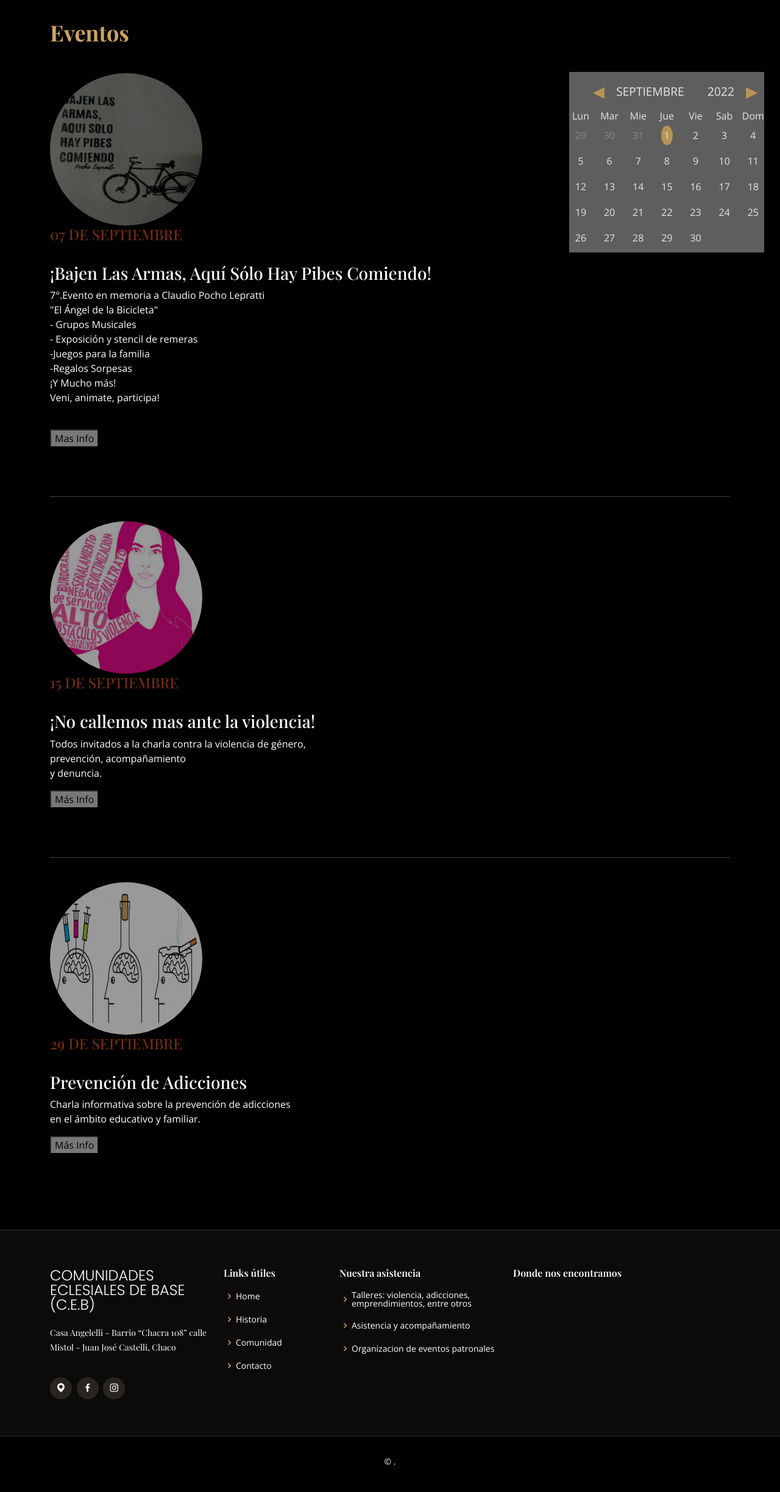
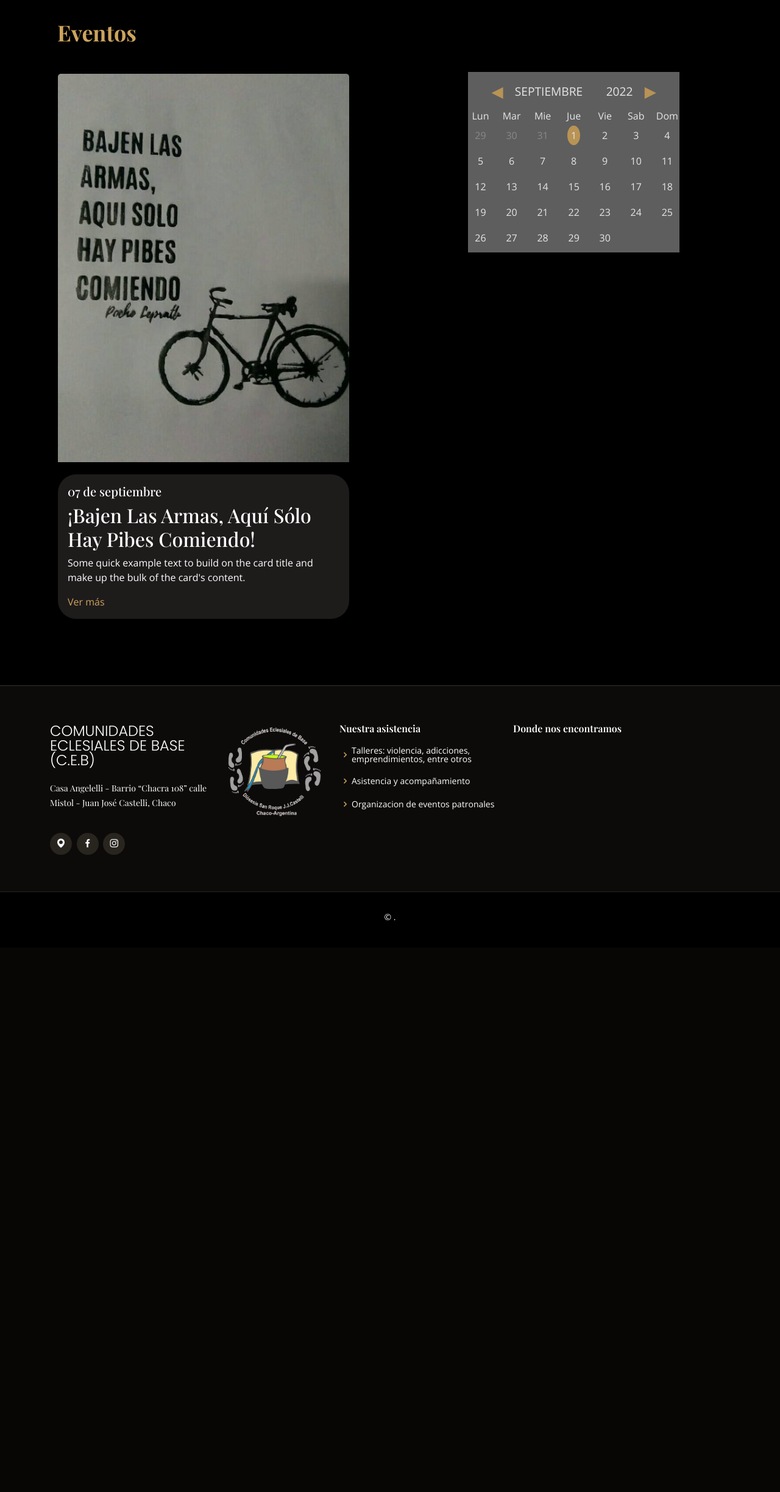
Before and after one commit to EstebanOrdenavia/Proyecto2022CEB, a Django app: a page that uses templates/base.html in a window 1280 px wide. Shown: the part 98-2545 px from the top of the page at 61% size. After the commit the page ends 1608 px from the top, so only its background shows below. Run offline with Django 3.2, Linux system fonts and the light colour scheme; some libraries are stand-ins or nearby versions; some web fonts are replaced; grey boxes are pictures that could not be loaded.

Commit message:
diseño detalle eventos

```diff
--- a/apps/eventos/urls.py
+++ b/apps/eventos/urls.py
@@ -5,4 +5,5 @@ from . import views
 app_name= 'eventos'
 urlpatterns = [
     path("eventos/", views.eventos, name="eventos"),
+    path("detalleeventos/", views.detalleEventos, name="detalleEventos"),
 ]
--- a/apps/eventos/views.py
+++ b/apps/eventos/views.py
@@ -3,3 +3,7 @@ from django.shortcuts import render
 # Create your views here.
 def eventos(request):
     return render(request, 'eventos/eventos.html')
+
+
+def detalleEventos(request):
+    return render(request, 'eventos/detalleEventos.html')
--- a/static/css/styles.css
+++ b/static/css/styles.css
@@ -1504,13 +1504,13 @@ section {
 /*-------------------------------------------------------------------------------*/
 .calendar {
     background: dimgrey;
-    width: 25%;
+    /* width: 25%; */
     max-width: 400px;
     margin: 1em auto;
     padding: .5em 0;
     display: block;
     position: absolute;
-    left: 73%;
+    left: 60%;
     top: 200px;
     opacity: 0.9;
     }
--- a/templates/base.html
+++ b/templates/base.html
@@ -12,8 +12,8 @@
     <meta content="" name="keywords">
 
     <!-- Favicons -->
-    <link href="static/img/favicon.png" rel="icon">
-    <link href="static/img/apple-touch-icon.png" rel="apple-touch-icon">
+    <link href="{% static 'img/logo-redondoh.png' %}" rel="icon">
+    <link href="{% static 'img/logo-redondog.png' %}" rel="apple-touch-icon">
 
     <!-- Google Fonts -->
     <link href="https://fonts.googleapis.com/css?family=Open+Sans:300,300i,400,400i,600,600i,700,700i|Playfair+Display:ital,wght@0,400;0,500;0,600;0,700;1,400;1,500;1,600;1,700|Poppins:300,300i,400,400i,500,500i,600,600i,700,700i" rel="stylesheet">
@@ -90,14 +90,7 @@
             </div>
 
             <div class="col-lg-2 col-md-6 footer-links">
-            <h4>Links útiles</h4>
-            <ul>
-                <li><i class="bx bx-chevron-right"></i> <a href="{% url 'home' %}">Home</a></li>
-                <li><i class="bx bx-chevron-right"></i> <a href="{% url 'historia' %}">Historia</a></li>
-                <li><i class="bx bx-chevron-right"></i> <a href="">Comunidad</a></li>
-                <li><i class="bx bx-chevron-right"></i> <a href="">Contacto</a></li>
-
-            </ul>
+                <img src="{% static 'img/logo-redondoh.png' %}" alt="" style="width: 100%;">
             </div>
 
             <div class="col-lg-3 col-md-6 footer-links">
--- a/templates/eventos/eventos.html
+++ b/templates/eventos/eventos.html
@@ -5,7 +5,8 @@
 
 {% block contenido %}
 
-    <div class="calendar">  <!--calendario-->
+    <div class="container">
+        <div class="calendar calendar">
             <div class="calendar__info">
                 <div class="calendar__prev" id="prev-month">&#9664;</div>
                 <div class="calendar__month" id="month"></div>
@@ -35,8 +36,28 @@
                 <div class="section-title">
                     <p>Eventos</p>
                 </div>
+                <!--Acá tendría que ir el for-->
 
-        <div class="event" data-aos="fade-up" data-aos-delay="200">
+                <div class="card" style="width: 30rem;">
+                    <img src="{% static 'img/bicicleta.jpg'%}" class="card-img-top" alt="...">  <!--Imagen-->
+                <div class="card-body">
+                    <h5>07 de septiembre</h5> <!--Fecha-->
+                    <h2 class="card-title">¡Bajen Las Armas, Aquí Sólo Hay Pibes Comiendo!</h2> <!--Titulo-->
+                    <p class="card-text">Some quick example text to build on the card title and make up the bulk of the card's content.</p>
+                    <a href="{% url 'eventos:detalleEventos' %}" class=" btn-menu animated fadeInUp scrollto">Ver más</a>
+                </div>
+          </div>
+          <br>
+          <br>
+          <!--Acá terminaría el for-->
+        </section>
+    </div>
+
+
+
+
+
+        <!-- <div class="event" data-aos="fade-up" data-aos-delay="200">
             <div class="ev">
                 <div class="noticia-info">
                     <div>
@@ -44,30 +65,31 @@
 
 
                         <div class="titulo-evento">
+
                             <h4 class="fecha">07 DE SEPTIEMBRE</h4><br>
                             <h3>¡Bajen Las Armas, Aquí Sólo Hay Pibes Comiendo!</h3>
 
                             <p class="info-evento">7°.Evento en memoria a Claudio Pocho Lepratti<br>
-                         "El Ángel de la Bicicleta"<br>
+                                " El Ángel de la Bicicleta"<br>
                                 - Grupos Musicales<br>
                                 - Exposición y stencil de remeras<br>
-                        -Juegos para la familia<br>
-                        -Regalos Sorpesas<br>
-                        ¡Y Mucho más!<br>
+                                - Juegos para la familia<br>
+                                - Regalos Sorpesas<br>
+                                ¡ Y Mucho más!<br>
                                 Veni, animate, participa!</p><br>
                             <p>
-                        <button class="boton-info" type="button" class="btn btn-outline-info">Mas Info</button> <!--****-->
+                                <a href="{% url 'eventos:detalleEventos' %}">Más info</a>
                             </p>
                         </div>
                     </div>
                 </div>
 
 
-                <br><br><!--espacio-->
+                <br><br>
                 <hr>
-                <br><!--espacio-->
+                <br>
 
-                <div class="noticia-info"> <!--segundo-->
+                <div class="noticia-info">
                     <div>
                       <img  class="imagen" src="{% static 'img/charlaviolencia.jpg'%}"/>
                       <div class="noticia-info">
@@ -80,19 +102,18 @@
                             y denuncia.
                         </p>
                         <p>
-                        <button class="boton-info" type="button" class="btn btn-outline-info" href="https://www.facebook.com/groups/498186250237283/">Más Info</button> <!--****-->
+                        <button class="boton-info" type="button" class="btn btn-outline-info" href="https://www.facebook.com/groups/498186250237283/">Más Info</button>
                         </p>
                       </div>
                     </div>
                   </div>
 
 
-                  <br><br> <!--espacio-->
+                  <br><br>
                   <hr>
-                  <br><!--espacio-->
+                  <br>
 
-
-                  <div class="noticia-info"> <!--tercero-->
+                  <div class="noticia-info">
                     <div >
                         <img  class="imagen"src="{% static 'img/adicciones.jpg'%}"/>
 
@@ -106,14 +127,14 @@
                             </p>
                             <p>
 
-                        <button class="boton-info" type="button" class="btn btn-outline-info" href="https://www.facebook.com/groups/498186250237283/">Más Info</button> <!--****-->
+                            <button class="boton-info" type="button" class="btn btn-outline-info" href="https://www.facebook.com/groups/498186250237283/">Más Info</button>
                             </p>
                         </div>
                     </div>
                 </div>
             </div>
-              <br><br> <!--espacio-->
-        </div>
+              <br><br> >
+        </div> -->
 
 
 
@@ -123,7 +144,7 @@
 
 
 
-    </section>
+
     <script type='text/javascript' src="{% static 'js/scripts.js' %}"></script>
 
 {% endblock contenido %}
--- a/templates/noticias/noticias.html
+++ b/templates/noticias/noticias.html
@@ -5,7 +5,7 @@
 
     <section id="menu" class="menu section-bg">
         <div class="container" data-aos="fade-up">
-
+            <br>
         <div class="section-title">
             <br>
 
--- a/templates/sobrenosotros/sobreNosotros.html
+++ b/templates/sobrenosotros/sobreNosotros.html
@@ -25,7 +25,7 @@
                 </div>
             </div>
             <div class="col-lg-6 pt-4 pt-lg-0 order-2 order-lg-1 content">
-                <h2>Quienes somos</h2>
+                <h2>¿Quienes somos?</h2>
                 <p class="fst-italic">
                     Somos una instancia misionera de la iglesia, próxima a las personas en los barrios más humildes de la ciudad y en la zona rural, con el objetivo de hacer visible la unión entre la fe y la vida.
                 </p>
```
Also changed, not shown: templates/eventos/detalleEventos.html (added, +26 -0 lines), ceb/urls.py (line endings or trailing spaces), static/img/about-bg.jpg (deleted), static/img/about.jpg (deleted), static/img/apple-touch-icon.png (deleted), static/img/events-bg.jpg (deleted), static/img/logo.jpg (deleted), static/img/pueblos.jpg (deleted). Lines whose indentation alone changed are shown as unchanged.
